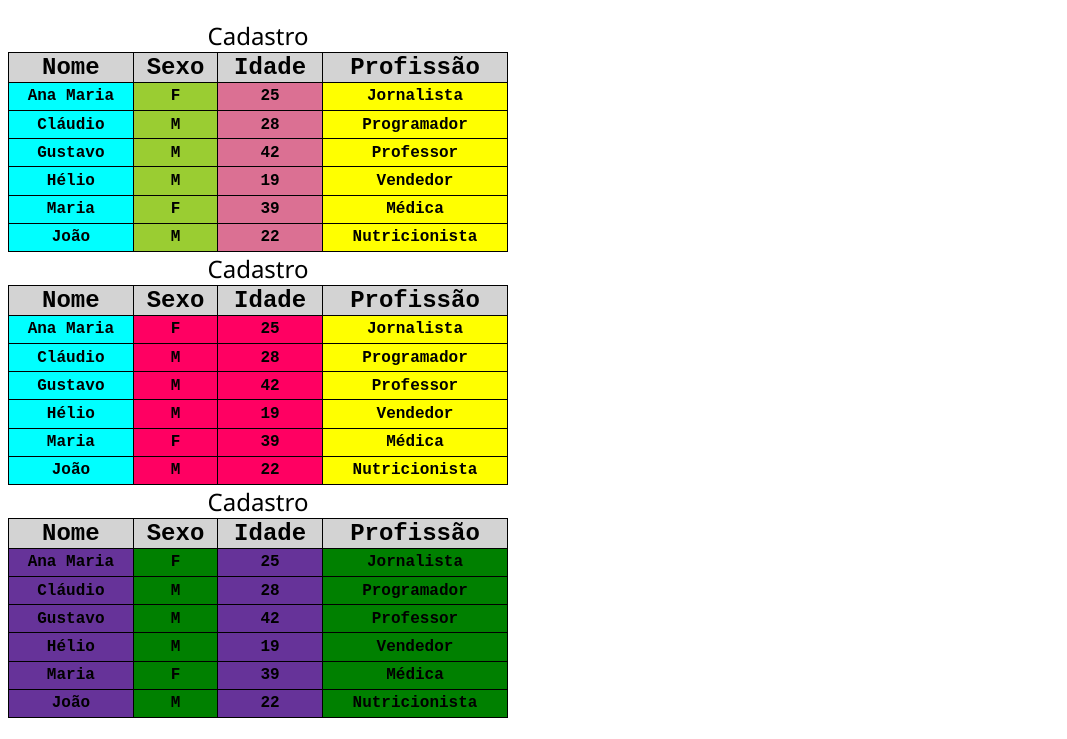
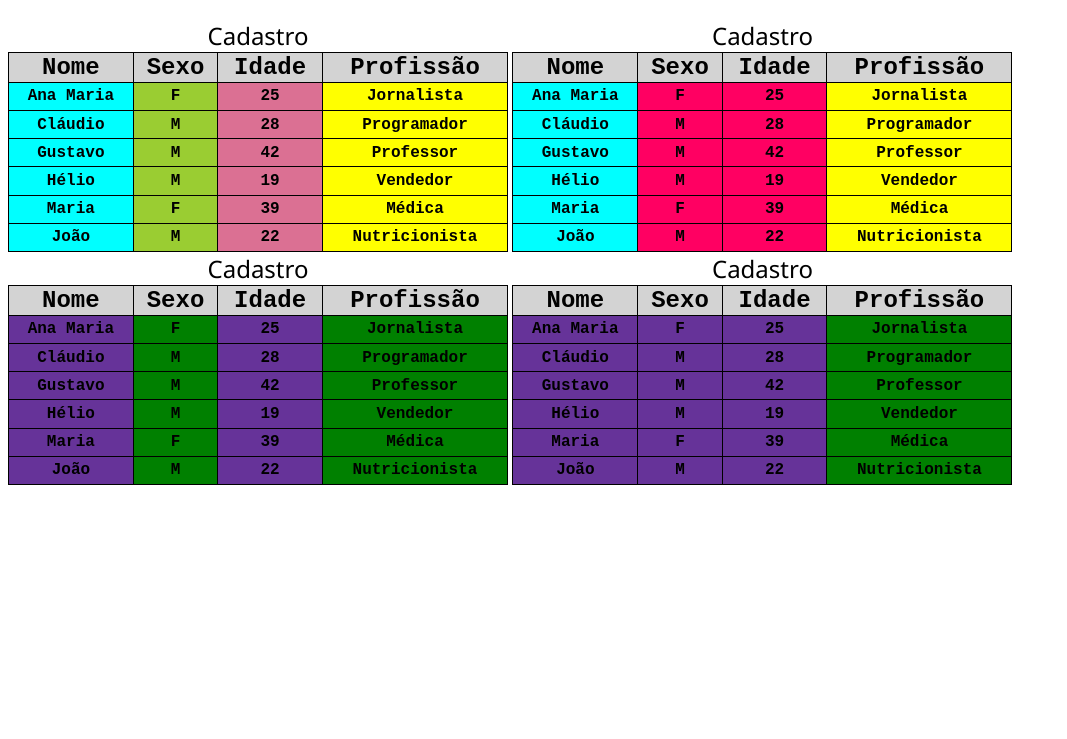
Before and after one commit to TouzaOne/html5-css3, a plain HTML site: page exercicios/ex23/tabelas05.html in a window 1280 px wide. Shown: the part 61-800 px from the top of the page, without its empty margins (0-1067 px from the left). Drawn offline with Linux system fonts and the light colour scheme.

Commit message:
Update tabelas05.html

```diff
--- a/exercicios/ex23/tabelas05.html
+++ b/exercicios/ex23/tabelas05.html
@@ -63,10 +63,19 @@
             font-size: 1.5em;
         }
 
+        div.container {
+            display: inline-table;
+        }
+
+        div.conteudo {
+            display: inline-table;
+        }
+
     </style>
 </head>
 <body>
     <h1>Exercício de Tabela</h1>
+    <div class="container">
         <table>
             <colgroup>
                 <col class="c1">
@@ -122,7 +131,9 @@
                 </tr>
             </tbody>
         </table>
+    </div>
 
+    <div class="container">
         <table>
             <colgroup>
                 <col class="c1">
@@ -177,7 +188,8 @@
                 </tr>
             </tbody>
         </table>
-    <div>
+    </div>
+    <div class="conteudo">
         <table>
             <colgroup>
             <col class="roxo">
@@ -234,5 +246,61 @@
             </tbody>
         </table>
     </div>
+
+    <div class="conteudo">
+        <table>
+            <colgroup>
+            <col class="roxo" span="3">
+            <col class="verde">
+            </colgroup>
+            <caption>Cadastro</caption>
+            <thead>
+                <tr>
+                    <th scope="col">Nome</th>
+                    <th scope="col">Sexo</th>
+                    <th scope="col">Idade</th>
+                    <th scope="col">Profissão</th>
+                </tr>
+            </thead>
+            <tbody>
+                <tr>
+                    <td>Ana Maria</td>
+                    <td>F</td>
+                    <td>25</td>
+                    <td>Jornalista</td>
+                </tr>
+                <tr>
+                    <td>Cláudio</td>
+                    <td>M</td>
+                    <td>28</td>
+                    <td>Programador</td>
+                </tr>
+                <tr>
+                    <td>Gustavo</td>
+                    <td>M</td>
+                    <td>42</td>
+                    <td>Professor</td>
+                </tr>
+                <tr>
+                    <td>Hélio</td>
+                    <td>M</td>
+                    <td>19</td>
+                    <td>Vendedor</td>
+                </tr>
+                <tr>
+                    <td>Maria</td>
+                    <td>F</td>
+                    <td>39</td>
+                    <td>Médica</td>
+                </tr>
+                <tr>
+                    <td>João</td>
+                    <td>M</td>
+                    <td>22</td>
+                    <td>Nutricionista</td>
+                </tr>
+            </tbody>
+        </table>
+    </div>
 </body>
 </html>
```
Lines whose indentation alone changed are shown as unchanged.
